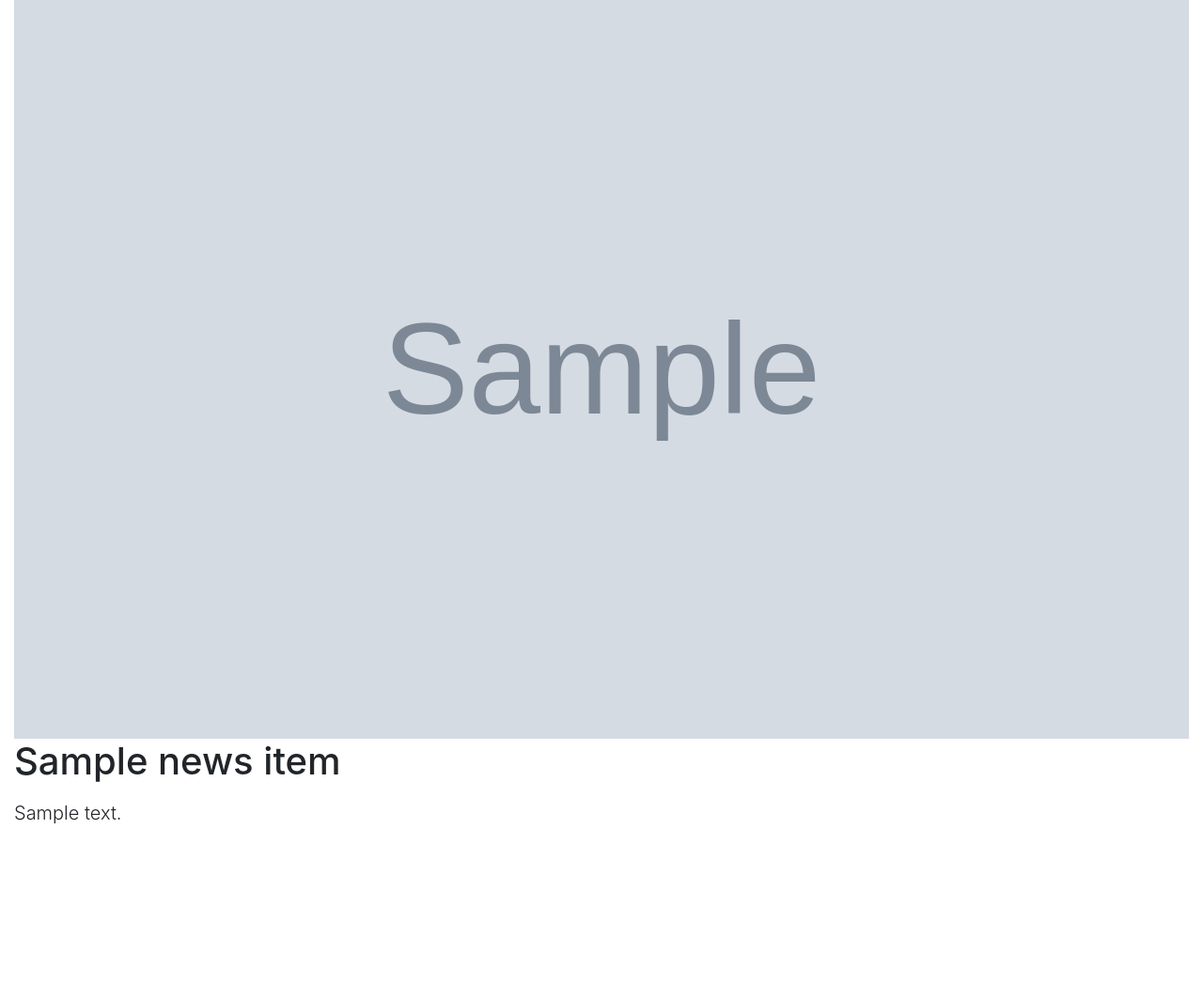
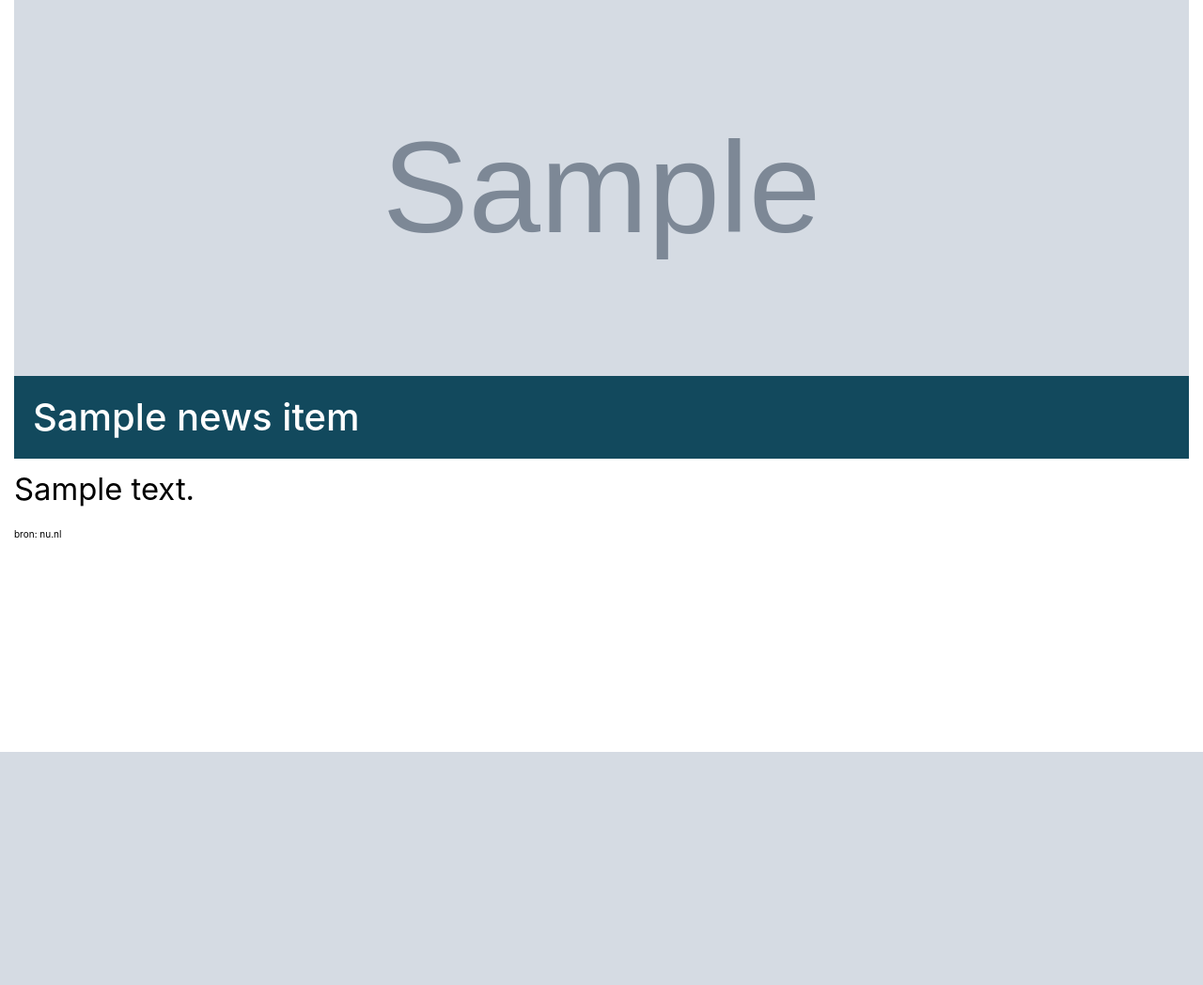
Before and after one commit to dannyplace/narrowcastingnewsreader, a Flask app: template templates/index.html in a window 1280 px wide. Shown: the whole page at 94% size. After the commit the page ends 800 px from the top, so only its background shows below. Run offline with Flask 2, Linux system fonts and the light colour scheme; the template is opened without the code that fills it: most values are stand-ins (such as "Sample title", 1, 10 or a date in 2020); grey boxes marked "Sample" are stand-in pictures.

Commit message:
modified:   app.py 	new file:   static/style.css 	modified:   templates/index.html

```diff
--- a/app.py
+++ b/app.py
@@ -1,6 +1,7 @@
 import requests
 from bs4 import BeautifulSoup
 import threading
+import re
 
 from flask import Flask, render_template
 
@@ -24,6 +25,8 @@ def fetch_rss_feed():
     for item in items:
         title = item.title.text
         description = item.description.text
+        # Strip <a> tags from description and show them as plain text
+        description = re.sub(r'<a.*?>(.*?)<\/a>', r'\1', description)
         image_url = item.enclosure['url'].replace('256', '1024') if item.enclosure else None
         news_items.append({'title': title, 'description': description, 'image_url': image_url})
 
@@ -49,4 +52,4 @@ def home():
     return render_template('index.html', news_item=news_item)
 
 if __name__ == '__main__':
-    app.run(debug=False)
+    app.run(debug=True)
--- /dev/null
+++ b/static/style.css
@@ -0,0 +1,55 @@
+p {
+    color: black;
+    font-size: calc(75% + 1vw + 1vh);
+    animation: fadeIn 5s;
+    -webkit-animation: fadeIn 5s;
+    -moz-animation: fadeIn 5s;
+    -o-animation: fadeIn 5s;
+    -ms-animation: fadeIn 5s
+}
+
+.source {
+    color: black;
+    font-size: 10px;
+    animation: fadeIn 5s;
+    -webkit-animation: fadeIn 5s;
+    -moz-animation: fadeIn 5s;
+    -o-animation: fadeIn 5s;
+    -ms-animation: fadeIn 5s
+}
+
+
+h1 {
+    background-color: #12495d;
+    color: white;
+    font-size: calc(100% + 1vw + 1vh);
+    padding: 20px;
+    animation: fadeIn 2s;
+    -webkit-animation: fadeIn 2s;
+    -moz-animation: fadeIn 2s;
+    -o-animation: fadeIn 2s;
+    -ms-animation: fadeIn 2s;
+}
+
+.img {
+    animation:img 0.5s linear;
+    -webkit-animation:img 0.5s linear;
+    width: 100vw; /* width of container */
+    height: 50vh; /* height of container */
+    object-fit: cover;
+}
+
+
+@keyframes fadeIn {
+    0% { opacity: 0; }
+    100% { opacity: 1; }
+  }
+
+  @keyframes img {
+    from {
+      margin-top: -100%;
+    }
+    to {
+      margin-top: 0;
+    }
+}
--- a/templates/index.html
+++ b/templates/index.html
@@ -1,9 +1,10 @@
 <!DOCTYPE html>
 <html>
 <head>
-    <meta http-equiv="refresh" content="300">
+<!--   <meta http-equiv="refresh" content="300"> -->
     <meta charset="UTF-8">
     <title>Narrowcasting News</title>
+    <link rel="stylesheet" href="{{ url_for('static', filename='style.css') }}">
     <link rel="stylesheet" href="https://cdn.jsdelivr.net/npm/bootstrap@4.3.1/dist/css/bootstrap.min.css" integrity="sha384-ggOyR0iXCbMQv3Xipma34MD+dH/1fQ784/j6cY/iJTQUOhcWr7x9JvoRxT2MZw1T" crossorigin="anonymous">
 </head>
 <body>
@@ -11,10 +12,11 @@
       <div class="row">
         <div class="col-12">
             {% if news_item.image_url %}
-            <img class="img-fluid w-100 h-75" src="{{ news_item.image_url }}" alt="{{ news_item.title }}">
+            <img class="img w-100" src="{{ news_item.image_url }}" alt="{{ news_item.title }}">
             {% endif %}
-            <h1 class="mb-3">{{ news_item.title }}</h1>
-            <p class="lead">{{ news_item.description }}</p>
+            <h1>{{ news_item.title }}</h1>
+            <p>{{ news_item.description }}</p>
+            <p class="source">bron: nu.nl</p1>
         </div>
       </div>
     </div>
@@ -35,7 +37,7 @@
                 var newNewsItem = tempDiv.querySelector('#news-item');
                 oldNewsItem.parentNode.replaceChild(newNewsItem, oldNewsItem);
             });
-        }, 10000);
+        }, 20000);
     </script>
 
 </body>
```
